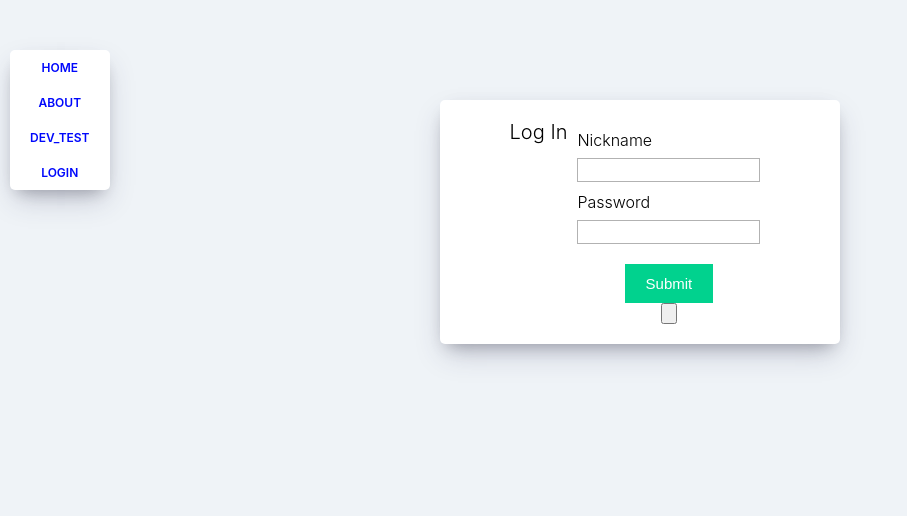
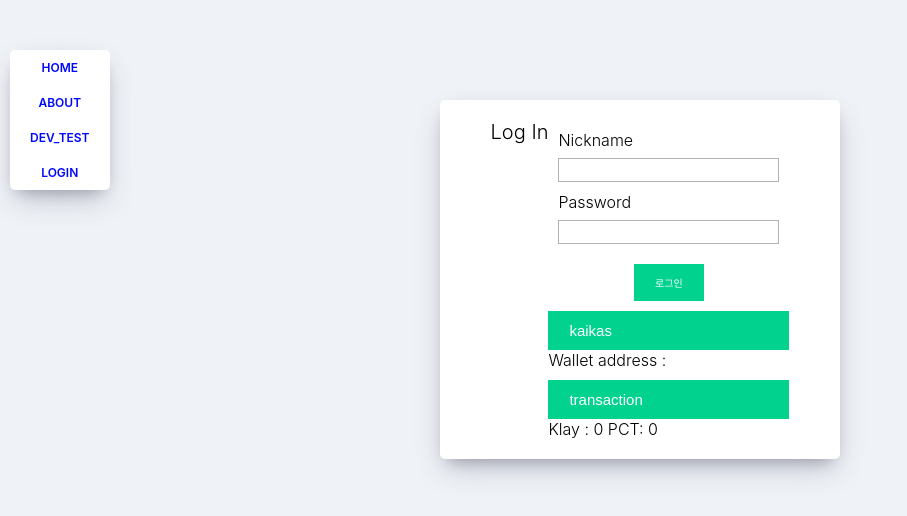
Before and after one commit to hseeker1/clone-starter-kit-08, a React (Create React App) app: page /#/login in a window 1280 px wide. Shown: the top 516 px of the page, without its empty margins (0-907 px from the left). Built offline with nearby package versions, Linux system fonts and the light colour scheme; the HTML template or start-up script is replaced by a standard one.

Commit message:
9/27 sohan PCT send examples

```diff
--- a/src/routes/Login.css
+++ b/src/routes/Login.css
@@ -14,7 +14,7 @@
 }
 
 .login__container span:first-child {
-  font-size: 20px;
+  font-size: 10px;
 }
 
 .login__container span:last-child {
@@ -31,6 +31,20 @@ input[type="password"] {
 input[type="submit"]{
   margin-top : 10px;
   cursor: pointer;
+  font-size : 10px;
+  background: #01d28e;
+  border : 1px solid #01d28e;
+  color:#fff;
+  padding : 10px 20px;
+}
+
+input[type="submit"]:hover{
+  background: #6cf0c2;
+}
+
+input[type="checkklaytn"]{
+  margin-top : 10px;
+  cursor: pointer;
   font-size : 15px;
   background: #01d28e;
   border : 1px solid #01d28e;
@@ -38,7 +52,7 @@ input[type="submit"]{
   padding : 10px 20px;
 }
 
-input[type="submit"]:hover{
+input[type="checkklaytn"]:hover{
   background: #6cf0c2;
 }
 
--- a/src/routes/Login.js
+++ b/src/routes/Login.js
@@ -1,13 +1,10 @@
 import React, {useState} from 'react';
 import ReactDOM from 'react-dom';
 import './Login.css';
-import caver from 'caver-js'
+import caver, { KIP7 } from 'caver-js'
+import Caver from 'caver-js';
 
 
-function Login() {
-
-const [errorMessages, setErrorMessages] = useState({});
-const [isSubmiited, setIsSubmitted] = useState(false);
 
 const logindb = [
   {
@@ -17,6 +14,14 @@ const logindb = [
   {
     uname : "sohan2",
     password : "pass2"
+  },
+  {
+    uname : "sohan3",
+    password : "pass3"
+  },
+  {
+    uname : "sohan4",
+    password : "pass4"
   }
 ];
 
@@ -25,21 +30,175 @@ const errors = {
   upass: "invalid password"
 };
 
-const handlekaikas = (event) => {
-  event.preventDefault();
+const mywallet = {
+  myaccnt: "",
+  mybalklay: 0.0,
+  mybalPCT: 0.0,
+  mynetwork: ""
+};
+
+const DataTransaction = {   //팝콘 전송 데이터 코딩 - not deligate
+  from: "",
+  to: "0x5c26c53f1358b16d5551438f7d33d8fafad03b05",  //U+test0001
+  amount: 0, // 시나리오에 정의한 팝콘 소모량 * 글쓰기 시 1팝콘 소모
+  contractAddress: "0x59810df6700aa304a8890bf57841637ba36b529f", //팝콘 스마트콘트랙 어드레스
+  gas: 3000000,
+  txHash: null,
+  receipt: null,
+  error: null,
+  decimal: 18
+};
+
+
+function Login(){
+ /*
+state = {
+  errorMessagees: '',
+  isSubmitted:false,
+  account:'',
+  balance : 0,
+  network :''
+} */
+
+const [errorMessages, setErrorMessages] = useState({});
+const [isSubmiited, setIsSubmitted] = useState(false);
+const [accnt, setAccnt] = useState("");
+const [bal, setBal] = useState(0.0);
+const [pct, setPct] = useState(0.0);
+
+const loadAccountInfo = async () => {
   const { klaytn } = window
 
   if (klaytn) {
     try {
-      klaytn.enable()
-      this.setAccountInfo(klaytn)
-      klaytn.on('accountsChanged', () => this.setAccountInfo(klaytn))
-    } catch (error) {
-      console.log('User denied account access')
+      await klaytn.enable()
+      setAccountInfo(klaytn)
+      klaytn.on('accountsChanged', () => setAccountInfo(klaytn))
+    } catch (err) {
+     // console.log('User denied account access : '+error)
+     console.log(err)
     }
   } else {
     console.log('Non-Kaikas browser detected. You should consider trying Kaikas!')
   }
+}
+
+const setAccountInfo = async () => {
+  const { klaytn } = window
+  if (klaytn === undefined) return
+  const caver = new Caver(klaytn);
+  mywallet.myaccnt = klaytn.selectedAddress ;
+  sessionStorage.setItem("accnt", mywallet.myaccnt);
+  const bal = await caver.klay.getBalance(mywallet.myaccnt);
+  mywallet.mybalklay = caver.utils.fromPeb(bal,'KLAY');
+   setAccnt(mywallet.myaccnt); // 어드레스 표시 업데이트
+   setBal(mywallet.mybalklay); //클레이 잔액 표시 업데이트
+
+   // 팝콘 잔액 표시를 위한 부분
+
+   const kip7 = new caver.kct.kip7(DataTransaction.contractAddress);
+   console.log(kip7);
+
+   mywallet.mybalPCT = await kip7.balanceOf(mywallet.myaccnt);
+   setPct(caver.utils.fromPeb(mywallet.mybalPCT, 'KLAY'));
+   console.log('PCT:' + mywallet.mybalPCT);
+
+  //  console.log('accnt:' + sessionStorage.getItem("accnt"));
+  console.log('accnt:' + mywallet.myaccnt);
+  console.log('balance:' + mywallet.mybalklay);
+
+}
+
+const setNetworkInfo = () => {
+  const { klaytn } = window
+  if (klaytn === undefined) return
+  if (klaytn.networkVersion != '1001') {
+    alert('테스트넷이 아닙니다.');
+    return;
+  }
+  mywallet.mynetwork = klaytn.networkVersion ;
+  sessionStorage.setItem("knetwork", mywallet.mynetwork);
+  console.log("network:" + mywallet.mynetwork);
+  klaytn.on('networkChanged', () => setNetworkInfo(klaytn.networkVersion));
+
+}
+
+const testTrans = async () => {
+  const { klaytn } = window
+  if (klaytn === undefined) return
+  const caver = new Caver(klaytn);
+
+  console.log("call testTrnas myaccnt:" + mywallet.myaccnt );
+
+  // 필요한 어드레스 등의 셋팅
+  DataTransaction.from = mywallet.myaccnt;
+  DataTransaction.amount = 1.0 ; // 시나리오에 정의한 팝콘 소모량 * 글쓰기 시 1팝콘 소모
+
+  const data = caver.klay.abi.encodeFunctionCall(
+      {
+        name: 'transfer',
+        type: 'function',
+        inputs: [
+          {
+            type: 'address',
+            name: 'recipient'
+          },
+          {
+            type: 'uint256',
+            name: 'amount'
+          }
+        ]
+      },
+      [
+        DataTransaction.to,
+        caver.utils
+          .toBN(DataTransaction.amount)
+          .mul(caver.utils.toBN(Number(`1e${DataTransaction.decimal}`)))
+          .toString()
+      ]
+    )
+    console.log(DataTransaction);
+    caver.klay
+      .sendTransaction({
+        type: 'SMART_CONTRACT_EXECUTION',
+        from : DataTransaction.from,
+        to: DataTransaction.contractAddress,
+        data, //encodeFunctionCall results
+        gas: DataTransaction.gas
+      })
+      .on('transactionHash', transactionHash => {
+        console.log('txHash', transactionHash)
+      // 화면 표시 등이 있다면 처리하기 --> 함수 안이라 setState 대신 useState 로 정의한 set함수를 정의해 사용해야 함
+       // this.setState({ txHash: transactionHash })
+       loadAccountInfo(); // 센드 완료 후 콜백 내에서 불러서 값을 업데이트 함
+      })
+      .on('receipt', receipt => {
+        console.log('receipt', receipt)
+      //  this.setState({ receipt: JSON.stringify(receipt) })
+      })
+      .on('error', error => {
+        console.log('error', error)
+      //  this.setState({ error: error.message })
+      })
+
+
+}
+
+const setkaikas = (event) => {
+  event.preventDefault();
+
+  const { klaytn } = window;
+
+  loadAccountInfo();
+  setNetworkInfo();
+};
+
+const handlekaikas = (event) => {
+  event.preventDefault();
+
+  const { klaytn } = window;
+
+  testTrans();
 
 };
 
@@ -53,7 +212,8 @@ const handleSubmit = (event) => {
 
   if ( userData) {
     if(userData.password !== upass.value ) {
-      setErrorMessages({name : "upass", message: errors.upass});
+     setErrorMessages({name : "upass", message: errors.upass});
+
     } else {
       setIsSubmitted(true);
       sessionStorage.setItem("uname", userData.uname);
@@ -63,39 +223,58 @@ const handleSubmit = (event) => {
   }
 };
 
-const renderErrorMessage = (name) => name === errorMessages.name && (
+const renderErrorMessage = (name2) => name2 === errorMessages.name && (
   <div className="error">{errorMessages.message}</div>
 );
 
-  const renderForm = (
+const renderForm = (
     <div className="form">
     <form onSubmit = {handleSubmit}>
      <div className="input-container">
       <label>Nickname</label>
-      <input type = "myid" name="uname" required />
+      <input type = "myid" id="uname" name="uname" required />
       {renderErrorMessage("uname")}
      </div>
      <div className="input-container">
       <label>Password</label>
-      <input type = "password" name="upass" required />
+      <input type = "password" id = "upass" name="upass" required />
       {renderErrorMessage("upass")}
      </div>
      <div className="button-container">
-      <input type = "submit" />
+      <input type = "submit" value="로그인"/>
      </div>
       <div className="button-container">
-          <input type="button" onClick={handlekaikas}/>
+          <input type="checkklaytn" value="kaikas" onClick={setkaikas} readOnly />
        </div>
+       <label>Wallet address : {accnt} </label>
+       <div className="button-container">
+          <input type="checkklaytn" value="transaction" onClick={handlekaikas} readOnly/>
+       </div>
+       <label>Klay : {bal} PCT: {pct} </label>
     </form>
     </div>
   );
 
-  return (
-    <div className="login__container">
-      <div className="mytitle">Log In</div>
-      {isSubmiited ? <div>User is successfullly logged in</div> : renderForm}
+  const loggedrenderform = (
+    <div className="form">
+      <div> : {sessionStorage.getItem("uname")} is successfullly logged in</div>
+      <div className="button-container">
+          <input type="checkklaytn" value="kaikas" onClick={setkaikas} readOnly />
+      </div>
+      <label>Wallet address : {accnt} </label>
+      <div className="button-container">
+         <input type="checkklaytn" value="transaction" onClick={handlekaikas} readOnly/>
+      </div>
+      <label>Klay : {bal} PCT: {pct} </label>
     </div>
   );
+
+  return (
+      <div className="login__container">
+        <div className="mytitle">Log In</div>
+       {isSubmiited ? loggedrenderform : renderForm}
+      </div>
+    );
 }
 
 export default Login;
```
Also changed, not shown: 20 other files (tests, documents, lock files or other folders).
